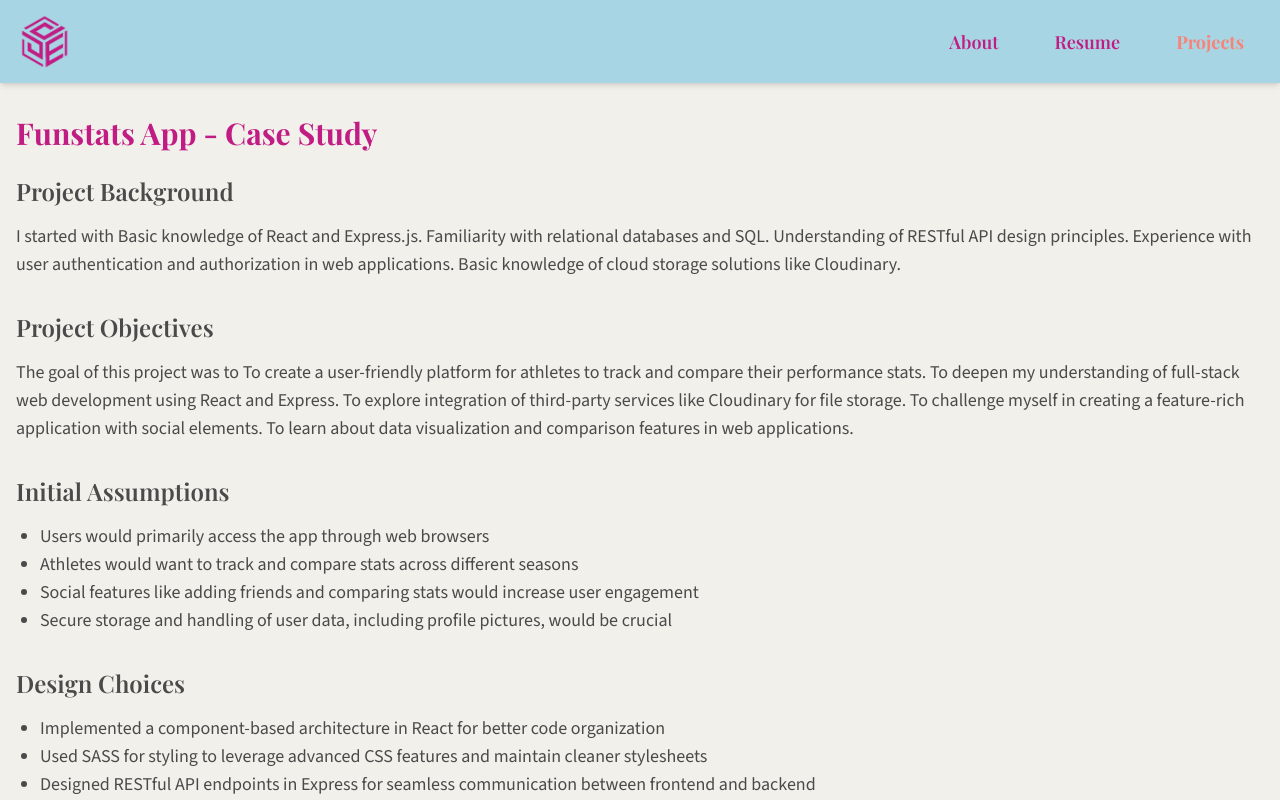
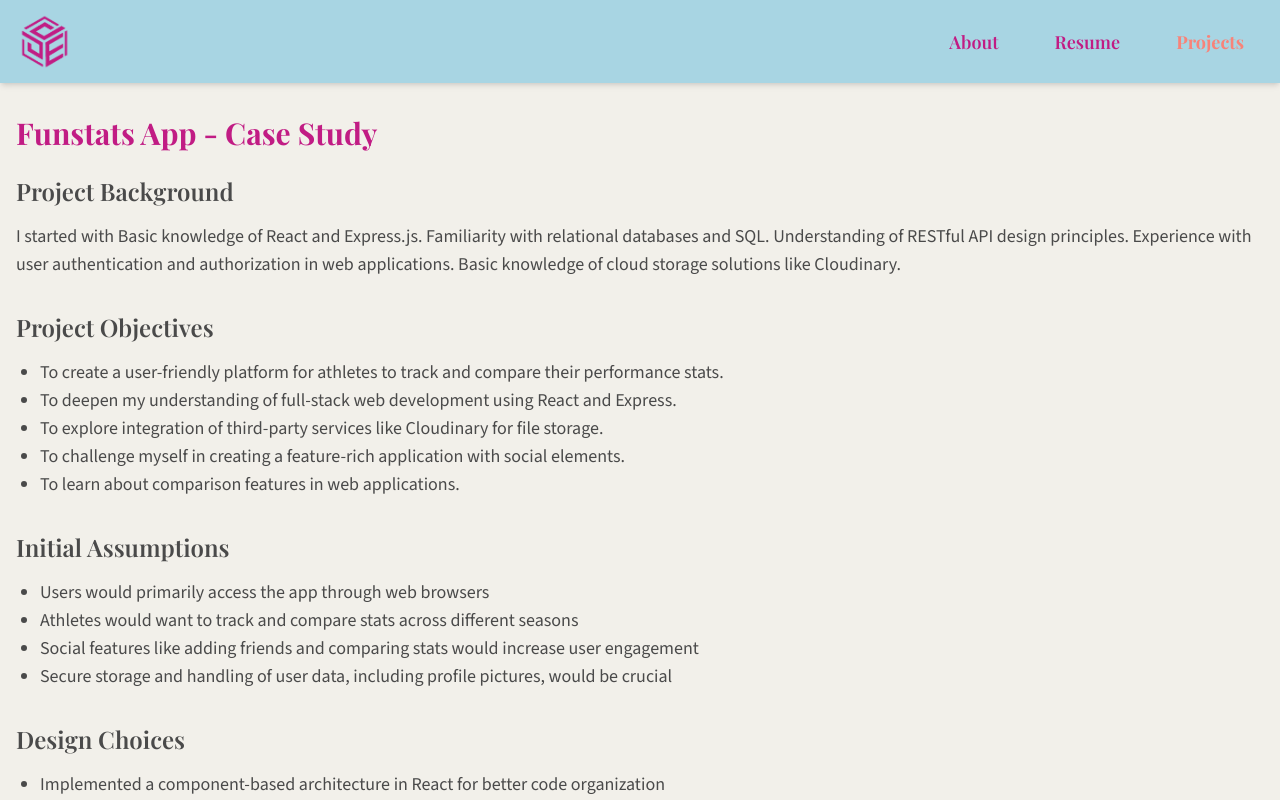
Before and after one commit to beretests/portfolio-app-next, a Next.js app: page /projects/14b93b54-cecd-4f28-8a32-42036f9a95aa in a window 1280 px wide. Shown: the top 800 px of the page. Built offline with nearby package versions, Linux system fonts and the light colour scheme; no server answers; what @khoohaoyit/tailwind-grid-center would draw is missing.

Commit message:
track request origin data

```diff
--- a/app/components/ProjectCard.tsx
+++ b/app/components/ProjectCard.tsx
@@ -42,7 +42,7 @@ export default function ProjectCard({ project }: ProjectCardProps) {
           }}
           className="relative"
         >
-          <h2 className="text-xl text-wrap grow font-semibold mb-2 text-center pt-2 font-[family-name:var(--font-headings)] text-background">
+          <h2 className="text-xl text-wrap h-9 font-semibold text-center pt-2 mb-6 font-[family-name:var(--font-headings)] text-background">
             {project.name}
           </h2>
         </Badge>
--- a/app/projects/[id]/page.tsx
+++ b/app/projects/[id]/page.tsx
@@ -34,7 +34,12 @@ export default function ProjectPage({ params }: ProjectPageProps) {
         <h2 className="text-2xl font-semibold mb-4 font-[family-name:var(--font-headings)]">
           Project Objectives
         </h2>
-        <p>{project.objectives}</p>
+        <ul className="list-disc pl-6">
+          {project.objectives.map((objective, index) => (
+            <li key={index}>{objective}</li>
+          ))}
+        </ul>
+        {/* <p>{project.objectives}</p> */}
       </section>
 
       <section className="mb-8">
--- a/data/projects.ts
+++ b/data/projects.ts
@@ -8,11 +8,11 @@ export const projects = [
     // liveUrl: "https://example.com/project1",
     githubUrl: "https://github.com/beretests/funstats-next-app",
     background: "I started with...",
-    objectives: "The goal of this project was to...",
+    objectives: ["The goal of this project was to..."],
     assumptions: ["Assumption 1", "Assumption 2"],
     designChoices: ["I chose to..."],
     techStack: ["React", "Node.js", "MongoDB"],
-    techStackReasoning: "I chose this tech stack because...",
+    // techStackReasoning: "I chose this tech stack because...",
     challenges: [
       {
         title: "Challenge 1",
@@ -34,11 +34,11 @@ export const projects = [
     liveUrl: "https://ctk-songs.beretesting.com/",
     githubUrl: "https://github.com/beretests/choir-repertoire",
     background: "I started with...",
-    objectives: "The goal of this project was to...",
+    objectives: ["The goal of this project was to..."],
     assumptions: ["Assumption 1", "Assumption 2"],
     designChoices: ["I chose to..."],
     techStack: ["React", "Node.js", "MongoDB"],
-    techStackReasoning: "I chose this tech stack because...",
+    // techStackReasoning: "I chose this tech stack because...",
     challenges: [
       {
         title: "Challenge 1",
@@ -53,18 +53,42 @@ export const projects = [
   },
   {
     id: "db8d898d-5c9a-435d-84f4-c049417e5f49",
-    name: "Discord Bot - Leetcode Easy Questions",
+    name: "LeetCode Daily Challenge Discord Bot",
     status: "Live",
     gifUrl:
       "https://res.cloudinary.com/dsspeyssh/image/upload/t_Thumbnail/v1731782768/portfolio-logo-darkblue_tp7pao.png",
     githubUrl:
       "https://github.com/beretests/Useful-python-scripts/blob/discord-leetcode-bot/discord-leetcode/discord-leetcode-db.py",
-    background: "I started with...",
-    objectives: "The goal of this project was to...",
-    assumptions: ["Assumption 1", "Assumption 2"],
-    designChoices: ["I chose to..."],
-    techStack: ["React", "Node.js", "MongoDB"],
-    techStackReasoning: "I chose this tech stack because...",
+    background:
+      "I had just completed my diploma in software engineering from a bootcamp, and was applying for jobs as a software developer. It became immediately apparent that most  dev jobs required applicants to complete coding challenges and these coding challenges were similar if not the same as Leetcode challenges. I found those questions difficult to complete on my own so I decided to make solving them more interactive sending a Leetcode question a day to a thread in the Discord channel I shared with other graduates in my cohort. I had basic knowledge of Python and none of discord bot development.I was familiar with AWS DynamoDB (for data storage) and understood basic web scraping techniques.",
+    objectives: [
+      "To create an automated system for sharing daily LeetCode challenges in a Discord community",
+      "To enhance coding practice and engagement among Discord server members",
+      "To learn more about integrating various technologies like Discord API, AWS services, and web scraping",
+      "To automate the process of curating and sharing coding challenges, saving time for community managers",
+    ],
+    assumptions: [
+      "Discord users would be interested in daily coding challenges",
+      "A 24-hour interval between challenges would be suitable for most users",
+      "Users would prefer challenges to be posted in threaded discussions for better organization",
+    ],
+    designChoices: [
+      "Discord's thread feature to organize challenges and discussions",
+      "Implemented a DynamoDB table to track posted and unposted questions",
+      "Web scraping to extract question details from LeetCode with LeetScrape API",
+      "Developed a message splitting function to handle long challenge descriptions given Discord's 2000 character limit",
+      "Implemented a scheduled task to post challenges at regular intervals",
+      "Used environment variables for sensitive information like API tokens",
+    ],
+    techStack: [
+      "Python: Chosen for its simplicity and rich ecosystem of libraries",
+      "Discord.py: For easy integration with Discord's API",
+      "Boto3: To interact with AWS services, specifically DynamoDB",
+      "LeetScrape: A custom module for scraping LeetCode questions",
+      "AWS DynamoDB: For efficient and scalable storage of question data",
+      "dotenv: For managing environment variables securely",
+    ],
+    // techStackReasoning: "I chose this tech stack because...",
     challenges: [
       {
         title: "Challenge 1",
@@ -75,7 +99,13 @@ export const projects = [
         solution: "I addressed this issue by...",
       },
     ],
-    learnings: ["Learning 1", "Learning 2"],
+    learnings: [
+      "Gained deeper understanding of asynchronous programming in Python",
+      "Improved skills in integrating multiple services (Discord, AWS, web scraping)",
+      "Learned techniques for handling and formatting large text content for Discord chat messages",
+      "Enhanced understanding of scheduled tasks and background processes in bots",
+      "Developed strategies for maintaining data consistency between external sources and local database",
+    ],
   },
   {
     id: "14b93b54-cecd-4f28-8a32-42036f9a95aa",
@@ -87,8 +117,13 @@ export const projects = [
     githubUrl: "https://github.com/beretests/brainstation-capstone-funstats",
     background:
       "I started with Basic knowledge of React and Express.js. Familiarity with relational databases and SQL. Understanding of RESTful API design principles. Experience with user authentication and authorization in web applications. Basic knowledge of cloud storage solutions like Cloudinary.",
-    objectives:
-      "The goal of this project was to  To create a user-friendly platform for athletes to track and compare their performance stats. To deepen my understanding of full-stack web development using React and Express. To explore integration of third-party services like Cloudinary for file storage. To challenge myself in creating a feature-rich application with social elements. To learn about data visualization and comparison features in web applications.",
+    objectives: [
+      "To create a user-friendly platform for athletes to track and compare their performance stats.",
+      "To deepen my understanding of full-stack web development using React and Express.",
+      "To explore integration of third-party services like Cloudinary for file storage.",
+      "To challenge myself in creating a feature-rich application with social elements.",
+      "To learn about comparison features in web applications.",
+    ],
     assumptions: [
       "Users would primarily access the app through web browsers",
       "Athletes would want to track and compare stats across different seasons",
@@ -114,7 +149,7 @@ export const projects = [
       "JSON Web Tokens (JWT): For secure authentication and authorization",
       "JSON Web Tokens (JWT): For secure authentication and authorization",
     ],
-    techStackReasoning: "I chose this tech stack because...",
+    // techStackReasoning: "I chose this tech stack because...",
     challenges: [
       {
         title: "Challenge 1",
@@ -148,8 +183,12 @@ export const projects = [
     // githubUrl: "https://github.com/beretests/brainstation-capstone-funstats",
     background:
       "asic knowledge of React Native and TypeScript amiliarity with Supabase as a backend service Understanding of authentication flows and user management Experience with form handling and data validation in React applications",
-    objectives:
-      "TTo create a comprehensive solution for athletes to track their performance across seasons and games To learn and implement modern mobile app development practices using React Native To explore real-time database capabilities and authentication services provided by Supabase To challenge myself in creating a complex, multi-feature application with a focus on user experience.",
+    objectives: [
+      "To create a comprehensive solution for athletes to track their performance across seasons and games",
+      "To learn and implement modern mobile app development practices using React Native",
+      "To explore real-time database capabilities and authentication services provided by Supabase",
+      "To challenge myself in creating a complex, multi-feature application with a focus on user experience.",
+    ],
     assumptions: [
       "Users would primarily access the app on mobile devices",
       "Athletes would want to track stats across multiple seasons and games",
```
